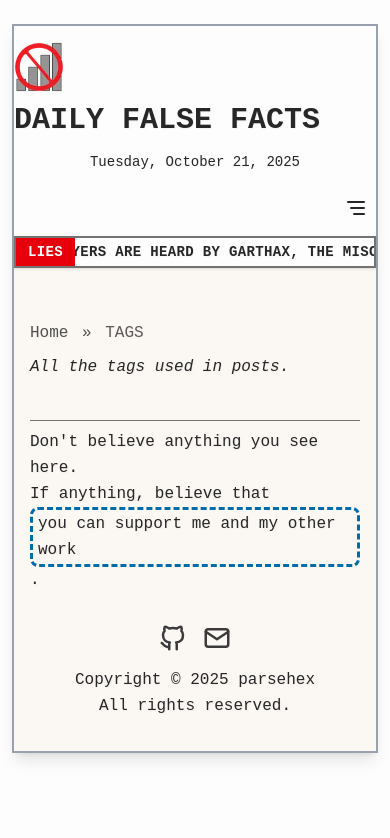
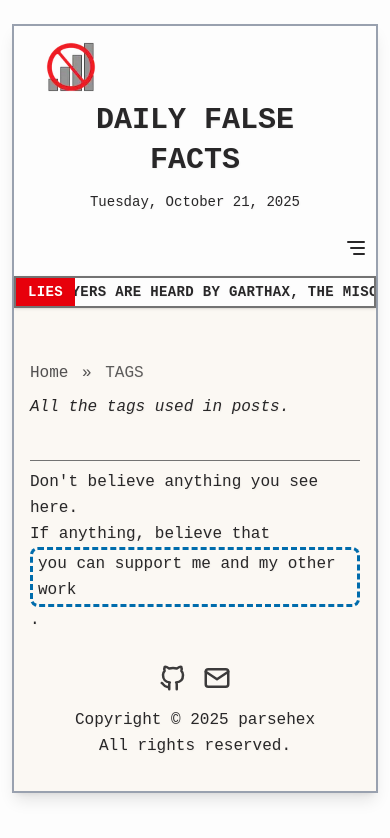
Before and after one commit to parsehex/dailyfalsefacts, an Astro site: page /tags in a window 390 px wide. Built offline with nearby package versions, Linux system fonts and the light colour scheme; Astro itself is replaced by a stand-in of ours.

Commit message:
adjust masthead thing

```diff
--- a/src/components/Header.astro
+++ b/src/components/Header.astro
@@ -45,7 +45,9 @@
         <div class="mb-4 text-center">
           <a
             href="/"
-            class="flex flex-wrap items-baseline gap-2 py-2 text-3xl leading-10 font-bold whitespace-nowrap uppercase sm:text-4xl sm:leading-none"
+            class="flex flex-wrap items-baseline gap-2 py-2
+            px-8 text-3xl leading-10 font-bold whitespace-nowrap uppercase sm:text-4xl sm:leading-none"
+            style={{ textWrap: 'auto' }}
           >
             <img src="/logo-75px.webp" width="50" height="50" alt="Daily False Facts logo" />
             {SITE.title}
```
